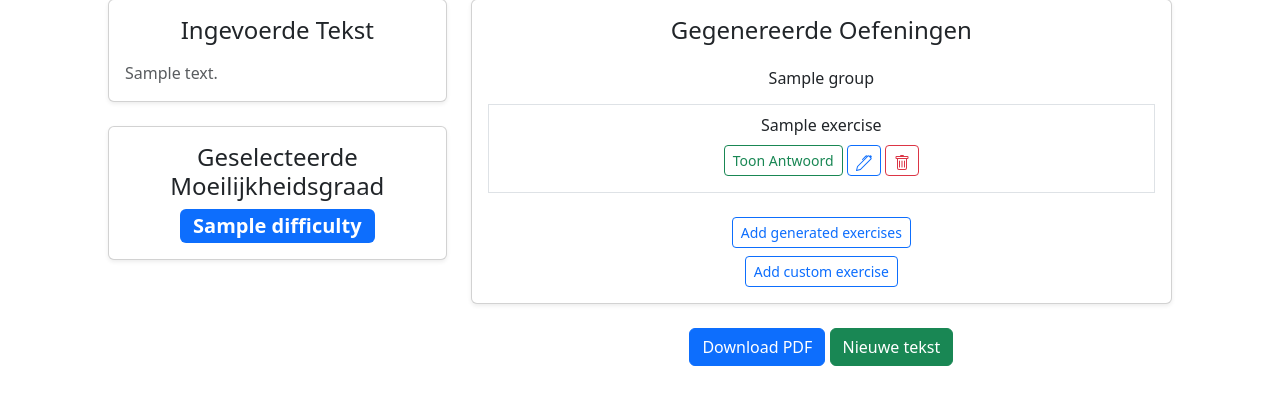
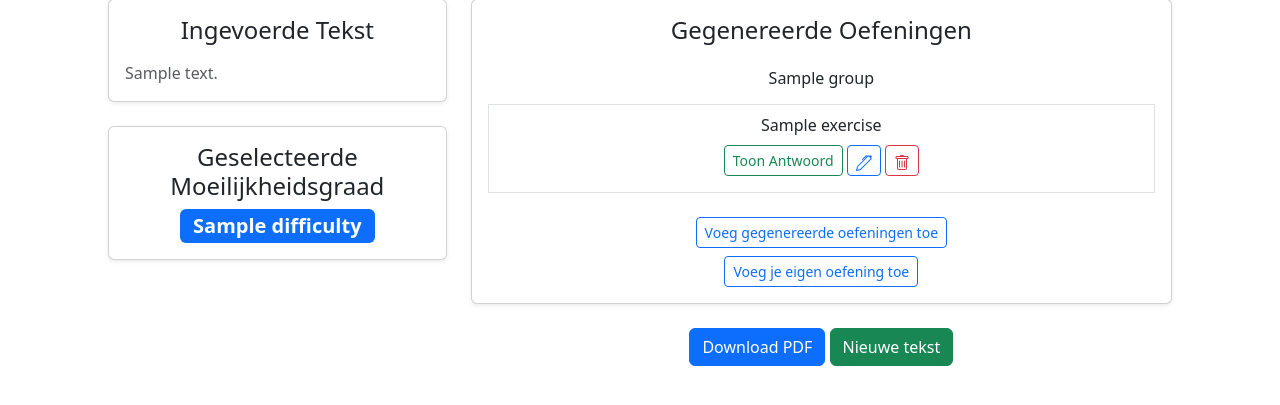
Before and after one commit to teauteau/morphology, a Django app: template MorphoAi/webapp/templates/webapp/results.html in a window 1280 px wide. Shown: the part 245-650 px from the top of the page. Run offline with Django 5.2, Linux system fonts and the light colour scheme; the template is opened without the code that fills it: most values are stand-ins (such as "Sample title", 1, 10 or a date in 2020).

Commit message:
Improvements

```diff
--- a/MorphoAi/webapp/templates/webapp/results.html
+++ b/MorphoAi/webapp/templates/webapp/results.html
@@ -104,7 +104,7 @@ body, .dropdown, .card-body {
 
                     <!-- Add Exercises Form -->
                     <button class="btn btn-outline-primary btn-sm mt-4" type="button" data-bs-toggle="collapse" data-bs-target="#addExercisesCollapse" aria-expanded="false" aria-controls="addExercisesCollapse">
-                        Add generated exercises
+                        Voeg gegenereerde oefeningen toe
                     </button>
                     <div class="collapse mt-2" id="addExercisesCollapse">
                         {% for exercise_type, exercise_name in exercise_types.items %}
@@ -122,14 +122,14 @@ body, .dropdown, .card-body {
                     <div class="mt-2">
                         <!-- <hr> -->
                         <button class="btn btn-outline-primary btn-sm" type="button" data-bs-toggle="collapse" data-bs-target="#customExerciseCollapse" aria-expanded="false" aria-controls="customExerciseCollapse">
-                            Add custom exercise
+                            Voeg je eigen oefening toe
                         </button>
                         <div class="collapse mt-2" id="customExerciseCollapse">
                             <div class="card">
                                 <div class="card-body bg-light">
                                     <form id="customExerciseForm">
                                         <div class="mb-3">
-                                            <label for="exerciseType" class="form-label">Exercise Type</label>
+                                            <label for="exerciseType" class="form-label">Type oefening</label>
                                             <select class="form-control" id="exerciseType">
                                                 <option value="custom">Custom Exercise</option>
                                                 <option value="identify">Identify Morphemes</option>
@@ -139,17 +139,17 @@ body, .dropdown, .card-body {
                                                 <option value="plural_form">Plural Form</option>
                                                 <option value="singular_form">Singular Form</option>
                                             </select>
-                                            <small class="form-text text-muted">Select the type of exercise to group it appropriately.</small>
+                                            <small class="form-text text-muted">Selecteer het juiste type om deze op de juiste manier te groeperen.</small>
                                         </div>
                                         <div class="mb-3">
-                                            <label for="exerciseText" class="form-label">Exercise Question</label>
-                                            <textarea class="form-control" id="exerciseText" rows="3" placeholder="Enter your exercise question here..." required></textarea>
+                                            <label for="exerciseText" class="form-label">Oefening vraag</label>
+                                            <textarea class="form-control" id="exerciseText" rows="3" placeholder="Typ hier de vraag..." required></textarea>
                                         </div>
                                         <div class="mb-3">
-                                            <label for="answerText" class="form-label">Answer</label>
-                                            <textarea class="form-control" id="answerText" rows="2" placeholder="Enter the answer here..."></textarea>
+                                            <label for="answerText" class="form-label">Antwoord</label>
+                                            <textarea class="form-control" id="answerText" rows="2" placeholder="Typ hier het antwoord..."></textarea>
                                         </div>
-                                        <button type="submit" class="btn btn-sm btn-outline-success">Add exercise</button>
+                                        <button type="submit" class="btn btn-sm btn-outline-success">Voeg opdracht toe</button>
                                     </form>
                                 </div>
                             </div>
--- a/MorphoAi/webapp/utils.py
+++ b/MorphoAi/webapp/utils.py
@@ -145,9 +145,9 @@ def exercise_alternative_form(dict_word):
     )
 
     if alternatives:
-        answer_text = f"Example answers: {', '.join(alternatives)}. Other answers could include plural forms, compound words, or verb forms."
+        answer_text = f"Mogelijke antwoorden: {', '.join(alternatives)}. Andere mogelijke antwoorden kunnen bijv. meervoudsvormen, samengestelde woorden of werkwoordsvormen zijn."
     else:
-        answer_text = "Other answers could include plural forms, compound words, or verb forms."
+        answer_text = "Mogelijke antwoorden kunnen bijv. meervoudsvormen, samengestelde woorden of werkwoordsvormen zijn."
 
     return ("alternative_form", exercise_text, answer_text)
 
```
